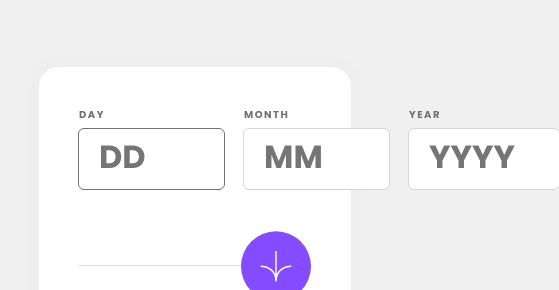
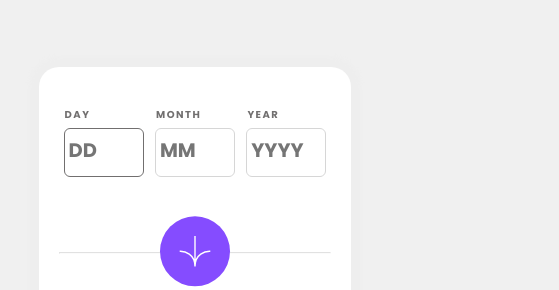
Before and after one commit to MichalPawlak0/age-calculator-app, a plain HTML site: page index.html in a window 390 px wide. Shown: the part 102-392 px from the top of the page, 559 px wide, since content can reach past the window. Drawn offline with Linux system fonts and the light colour scheme.

Commit message:
add responsive design

```diff
--- a/style.css
+++ b/style.css
@@ -209,3 +209,35 @@ body{
 
 .attribution { font-size: 11px; text-align: center; margin-top:1rem }
 .attribution a { color: hsl(228, 45%, 44%); }
+
+@media screen and (max-width:43em) {
+  .container{
+    padding:4rem 2rem;
+    border-bottom-right-radius:30vw ;
+  }
+  .form{
+    gap:2vw;
+    justify-content: space-evenly;
+  }
+  .form-group{
+    width:20vw;
+  }
+  .form__input{
+    height: 12vw;
+    padding: 0 0 0 1vw;
+    font-size: 5vw;
+  }
+  .divider-row{
+    position: relative;
+    margin-bottom: 4rem;
+  }
+  .divider-icon{
+    position: absolute;
+    top:0;
+    left:50%;
+    transform: translate(-50%,-51%);
+  }
+  .paragraph{
+    font-size: 12vw;
+  }
+}
```
Also changed, not shown: 1 other file.
